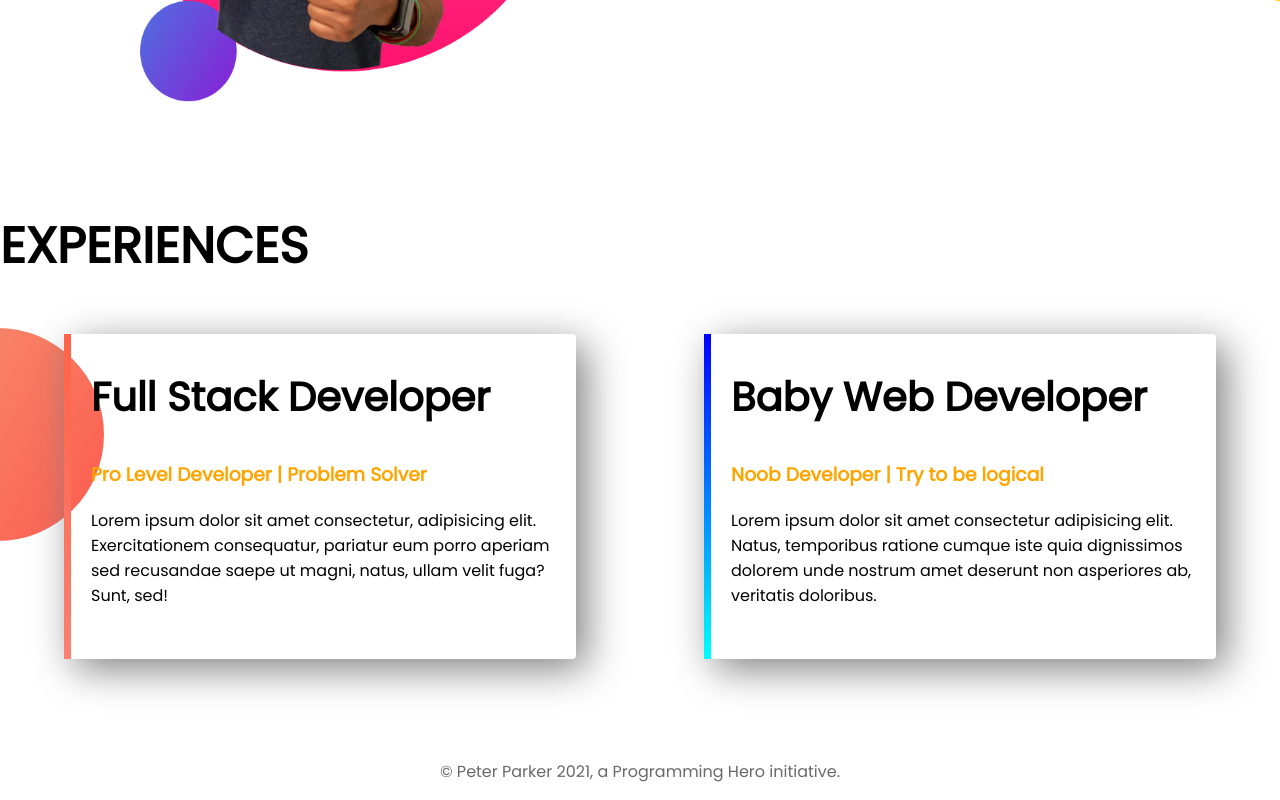
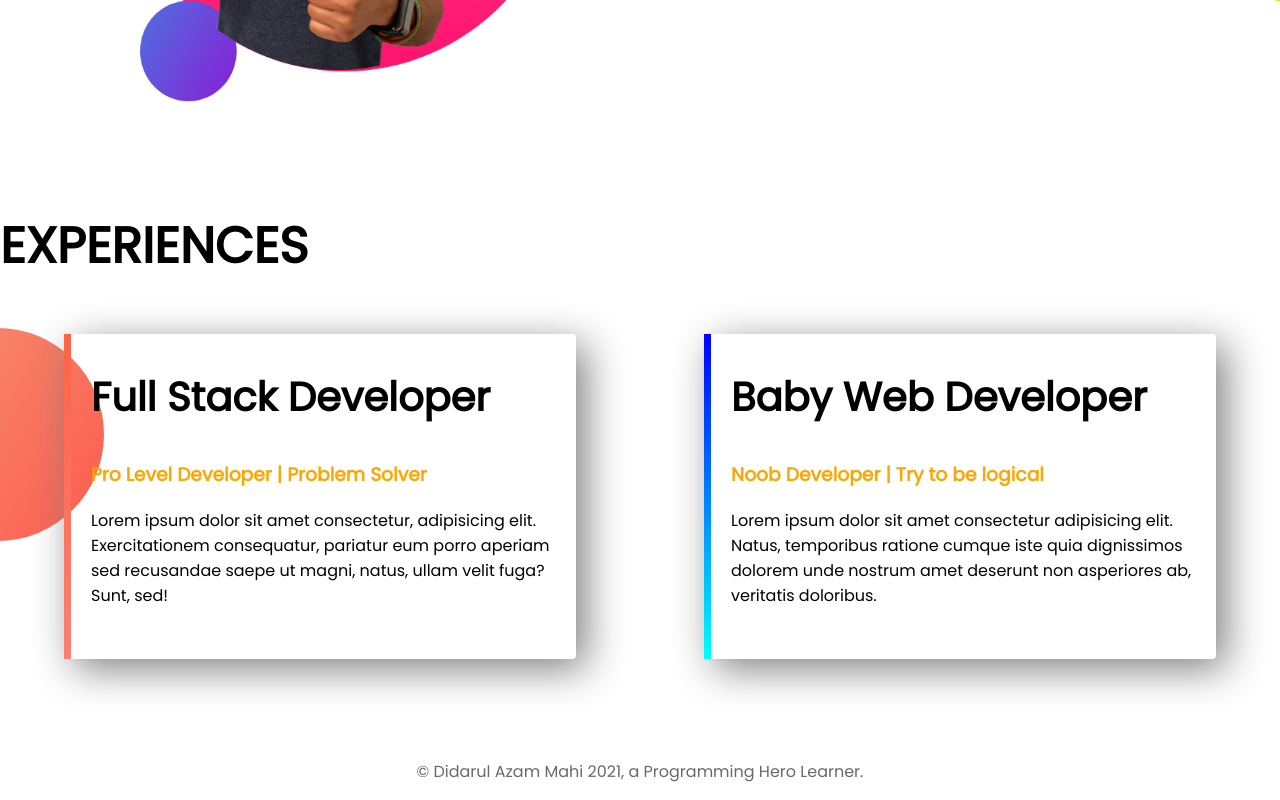
Before and after one commit to devdidar/developer-portfolio-, a plain HTML site: page index.html in a window 1280 px wide. Shown: the part 1005-1805 px from the top of the page. Drawn offline with Linux system fonts and the light colour scheme.

Commit message:
footer changed

```diff
--- a/index.html
+++ b/index.html
@@ -64,7 +64,7 @@
       </div>
     </section>
     <footer id="footer">
-      <p>© Peter Parker 2021, a Programming Hero initiative.</p>
+      <p>© Didarul Azam Mahi 2021, a Programming Hero Learner.</p>
     </footer>
   </body>
 </html>
```
